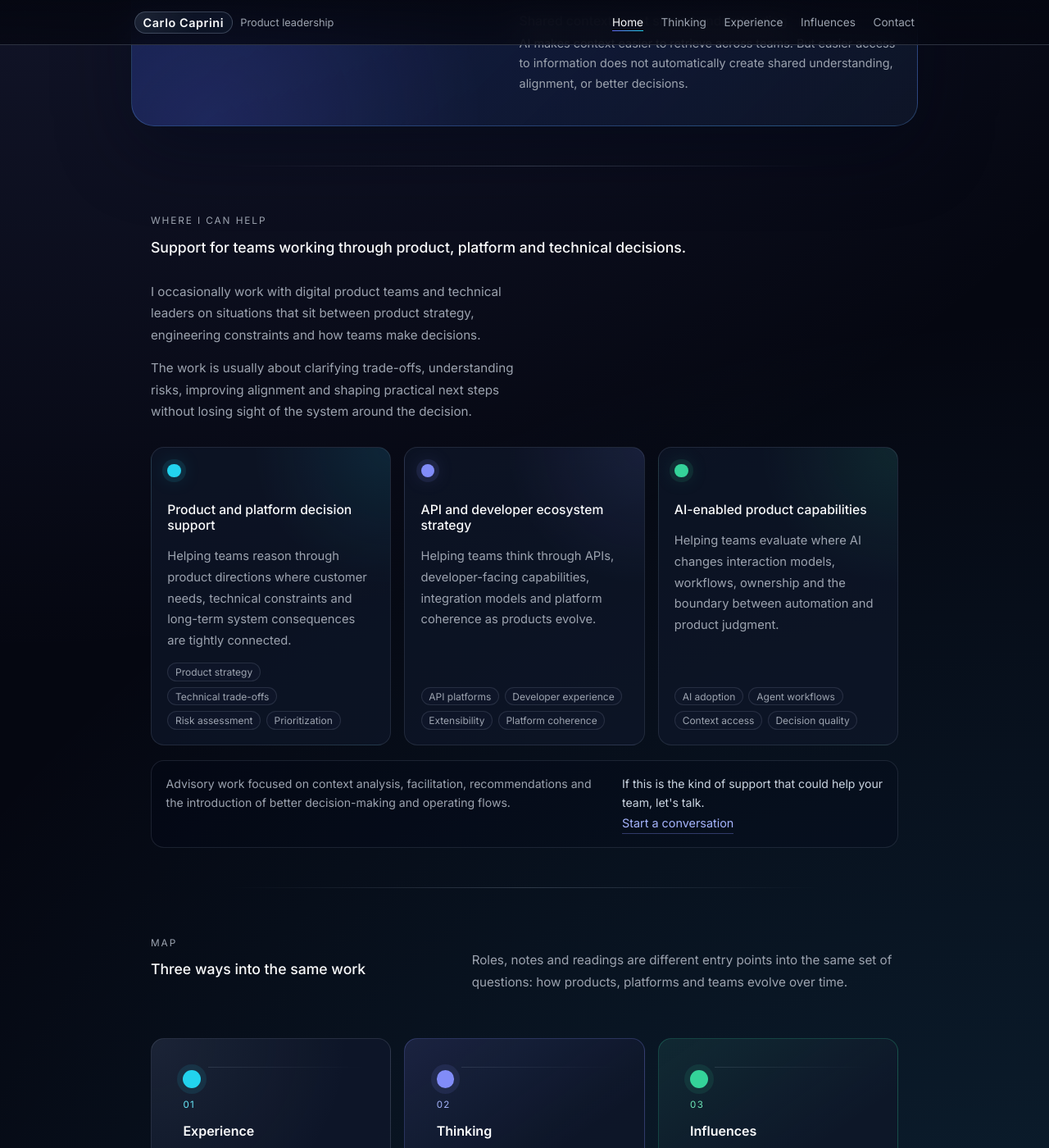
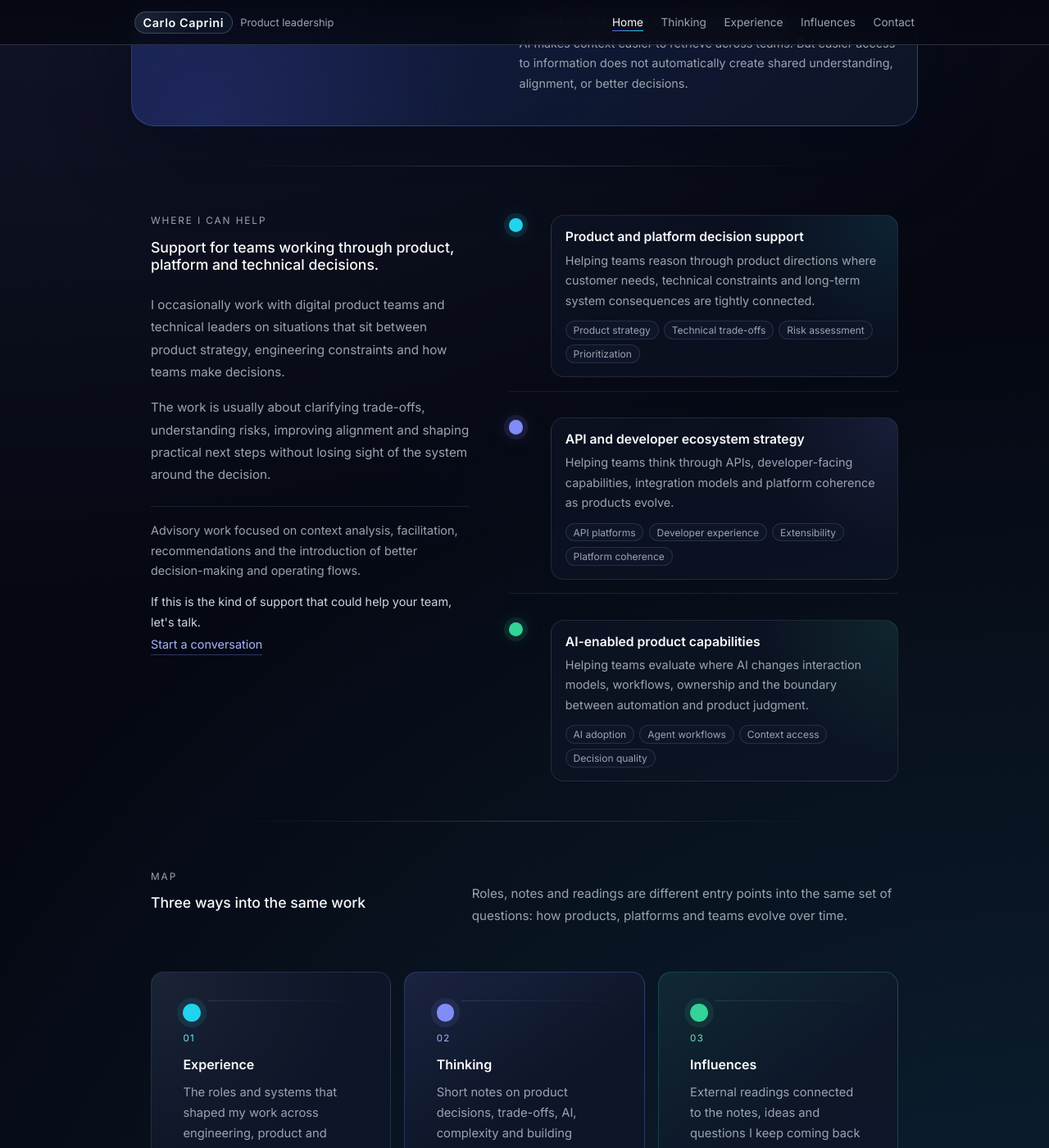
Before and after one commit to carlocaprini/carlocaprini.github.io, a Jekyll site: the page built from index.md, in a window 1280 px wide and 1400 px high, scrolled down 1058 px. Shown: the whole window at 82% size. Built offline with Jekyll 4.4.1, drawn with Linux system fonts in a browser that asks for light colours.

Commit message:
Differentiate home help section

```diff
--- a/_layouts/home.html
+++ b/_layouts/home.html
@@ -53,39 +53,34 @@ layout: default
   </section>
 
   <section id="where-i-can-help" class="section home-help-section">
-    <div class="container">
-      <div>
-        <div class="section-header">
-          <div>
-            <div class="section-eyebrow">{{ h.where_i_can_help.eyebrow }}</div>
-            <h2 class="section-title">{{ h.where_i_can_help.title }}</h2>
-          </div>
-          <div>
-            {% for p in h.where_i_can_help.paragraphs %}
-              <p class="section-description section-description-stacked">{{ p }}</p>
-            {% endfor %}
-          </div>
+    <div class="container home-help-layout">
+      <div class="home-help-intro">
+        <div class="section-eyebrow">{{ h.where_i_can_help.eyebrow }}</div>
+        <h2 class="section-title">{{ h.where_i_can_help.title }}</h2>
+        {% for p in h.where_i_can_help.paragraphs %}
+          <p class="body-text">{{ p }}</p>
+        {% endfor %}
+        <div class="home-help-note">
+          <p>{{ h.where_i_can_help.boundary_note }}</p>
+          <span>{{ h.where_i_can_help.cta.text }}</span>
+          <a class="section-link" href="{{ h.where_i_can_help.cta.url | relative_url }}">{{ h.where_i_can_help.cta.label }}</a>
         </div>
       </div>
-      <div class="home-help-grid">
+      <div class="home-help-list">
         {% for c in h.where_i_can_help.cards %}
-          <article class="card home-help-card">
-            <h3 class="card-title">{{ c.title }}</h3>
-            <p class="card-body">{{ c.body }}</p>
-            <div class="card-tags">
+          <article class="home-help-item">
+            <div class="home-help-item-marker" aria-hidden="true"></div>
+            <div class="home-help-item-content">
+              <h3>{{ c.title }}</h3>
+              <p>{{ c.body }}</p>
+              <div class="card-tags">
               {% for tag in c.tags %}
                 <span class="pill">{{ tag }}</span>
               {% endfor %}
+              </div>
             </div>
           </article>
         {% endfor %}
-      </div>
-      <div class="home-help-footer">
-        <p>{{ h.where_i_can_help.boundary_note }}</p>
-        <div>
-          <span>{{ h.where_i_can_help.cta.text }}</span>
-          <a class="section-link" href="{{ h.where_i_can_help.cta.url | relative_url }}">{{ h.where_i_can_help.cta.label }}</a>
-        </div>
       </div>
     </div>
   </section>
--- a/assets/css/main.css
+++ b/assets/css/main.css
@@ -565,49 +565,82 @@ main {
   gap: 2.8rem;
 }
 
-.home-help-section .section-header {
-  align-items: flex-start;
-}
-
-.home-help-grid {
+.home-help-layout {
   display: grid;
-  grid-template-columns: repeat(3, minmax(0, 1fr));
-  gap: 1rem;
-}
-
-.card.home-help-card {
+  grid-template-columns: minmax(0, 0.9fr) minmax(0, 1.1fr);
+  gap: 3rem;
+  align-items: start;
+}
+
+.home-help-intro {
+  max-width: 31rem;
+}
+
+.home-help-intro .section-title {
+  margin-bottom: 1.55rem;
+}
+
+.home-help-note {
+  margin-top: 1.5rem;
+  padding-top: 1.1rem;
+  border-top: 1px solid rgba(148, 163, 184, 0.16);
+  color: #9ca3af;
+  font-size: 0.9rem;
+  line-height: 1.7;
+}
+
+.home-help-note p {
+  margin: 0 0 0.85rem;
+}
+
+.home-help-note span {
+  display: block;
+  color: #cbd5e1;
+}
+
+.home-help-list {
+  display: flex;
+  flex-direction: column;
+  gap: 0.95rem;
+}
+
+.home-help-item {
   --home-help-accent: var(--accent-cyan);
   --home-help-accent-soft: var(--accent-cyan-soft);
   --home-help-accent-border: var(--accent-cyan-border);
   position: relative;
-  display: flex;
-  flex-direction: column;
-  min-height: 100%;
-  overflow: hidden;
-  border-color: rgba(148, 163, 184, 0.16);
-  background:
-    radial-gradient(circle at top right, var(--home-help-accent-soft), transparent 36%),
-    rgba(15, 23, 42, 0.7);
-}
-
-.card.home-help-card:nth-child(2) {
+  display: grid;
+  grid-template-columns: 2.25rem minmax(0, 1fr);
+  gap: 0.95rem;
+  padding: 1rem 0 1.05rem;
+  border-bottom: 1px solid rgba(148, 163, 184, 0.13);
+}
+
+.home-help-item:first-child {
+  padding-top: 0;
+}
+
+.home-help-item:last-child {
+  border-bottom: none;
+  padding-bottom: 0;
+}
+
+.home-help-item:nth-child(2) {
   --home-help-accent: var(--accent-indigo);
   --home-help-accent-soft: var(--accent-indigo-soft);
   --home-help-accent-border: var(--accent-indigo-border);
 }
 
-.card.home-help-card:nth-child(3) {
+.home-help-item:nth-child(3) {
   --home-help-accent: var(--accent-emerald);
   --home-help-accent-soft: var(--accent-emerald-soft);
   --home-help-accent-border: var(--accent-emerald-border);
 }
 
-.card.home-help-card::before {
-  content: "";
-  display: block;
-  width: 1.05rem;
-  height: 1.05rem;
-  margin-bottom: 0.9rem;
+.home-help-item-marker {
+  width: 1.1rem;
+  height: 1.1rem;
+  margin-top: 0.2rem;
   border-radius: 999px;
   background: var(--home-help-accent);
   box-shadow:
@@ -615,36 +648,37 @@ main {
     0 0 24px var(--home-help-accent-border);
 }
 
-.card.home-help-card:hover {
+.home-help-item-content {
+  padding: 1rem 1.05rem;
+  border: 1px solid rgba(148, 163, 184, 0.16);
+  border-radius: 1rem;
+  background:
+    radial-gradient(circle at top right, var(--home-help-accent-soft), transparent 36%),
+    rgba(15, 23, 42, 0.54);
+  transition: border-color 0.18s ease, transform 0.18s ease;
+}
+
+.home-help-item:hover .home-help-item-content {
   border-color: var(--home-help-accent-border);
-}
-
-.card.home-help-card .card-tags {
-  margin-top: auto;
-  padding-top: 0.85rem;
-}
-
-.home-help-footer {
-  display: grid;
-  grid-template-columns: minmax(0, 1.25fr) minmax(0, 0.75fr);
-  gap: 1.6rem;
-  margin-top: 1.1rem;
-  padding: 1rem 1.1rem;
-  border-radius: 1rem;
-  border: 1px solid rgba(148, 163, 184, 0.16);
-  background: rgba(2, 6, 23, 0.22);
-  color: #9ca3af;
-  font-size: 0.88rem;
-  line-height: 1.65;
-}
-
-.home-help-footer p {
+  transform: translateY(-1px);
+}
+
+.home-help-item h3 {
+  margin: 0 0 0.45rem;
+  color: #f9fafb;
+  font-size: 0.98rem;
+  font-weight: 560;
+}
+
+.home-help-item p {
   margin: 0;
-}
-
-.home-help-footer span {
-  display: block;
-  color: #cbd5e1;
+  color: #9ca3af;
+  font-size: 0.9rem;
+  line-height: 1.7;
+}
+
+.home-help-item .card-tags {
+  margin-top: 0.75rem;
 }
 
 .home-map-section {
@@ -1855,9 +1889,8 @@ main {
     grid-template-columns: minmax(0, 1fr);
   }
 
-  .home-help-grid,
   .home-explore-grid,
-  .home-help-footer,
+  .home-help-layout,
   .home-map-header {
     grid-template-columns: minmax(0, 1fr);
   }
@@ -1980,7 +2013,12 @@ main {
     opacity: 0.38;
   }
 
-  .home-help-footer {
+  .home-help-item {
+    grid-template-columns: 1.65rem minmax(0, 1fr);
+    gap: 0.75rem;
+  }
+
+  .home-help-item-content {
     padding: 0.95rem;
   }
 }
```
